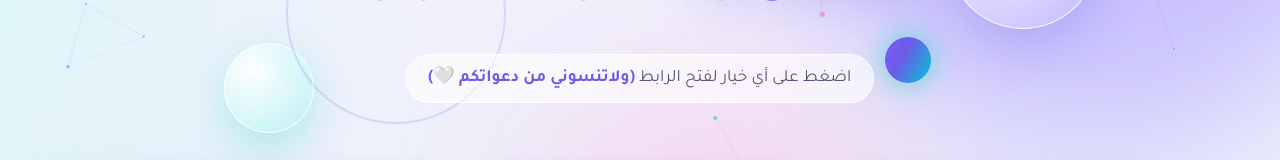
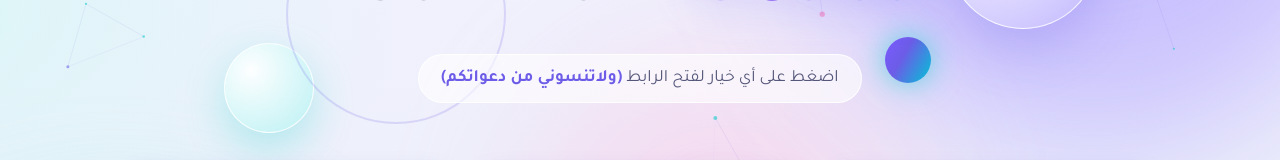
Before and after one commit to salman-20/calculator, a plain HTML site: page index.html in a window 1280 px wide. Shown: the part 236-396 px from the top of the page. Drawn offline with Linux system fonts and the light colour scheme.

Commit message:
Update index.html

```diff
--- a/index.html
+++ b/index.html
@@ -233,7 +233,7 @@ html[dir="ltr"] .item:hover .go{transform:translateX(3px)}
   <section class="hero">
     <span class="layer l1" data-depth="0.9"></span><span class="layer l2" data-depth="1.4"></span><span class="layer l3" data-depth="0.5"></span><span class="layer l4" data-depth="2"></span>
     <h1 class="wordmark"><span class="w1" data-scramble>Salman</span> <span class="w2" data-scramble>Utasa</span></h1>
-    <p data-en="Tap any option to open the link <b>(and don’t forget me in your prayers 🤍)</b>">اضغط على أي خيار لفتح الرابط <b>(ولاتنسوني من دعواتكم 🤍)</b></p>
+    <p data-en="Tap any option to open the link <br><b>(and don’t forget me in your prayers)</b>">اضغط على أي خيار لفتح الرابط <b>(ولاتنسوني من دعواتكم)</b></p>
   </section>
 
   <section class="grid">
```
